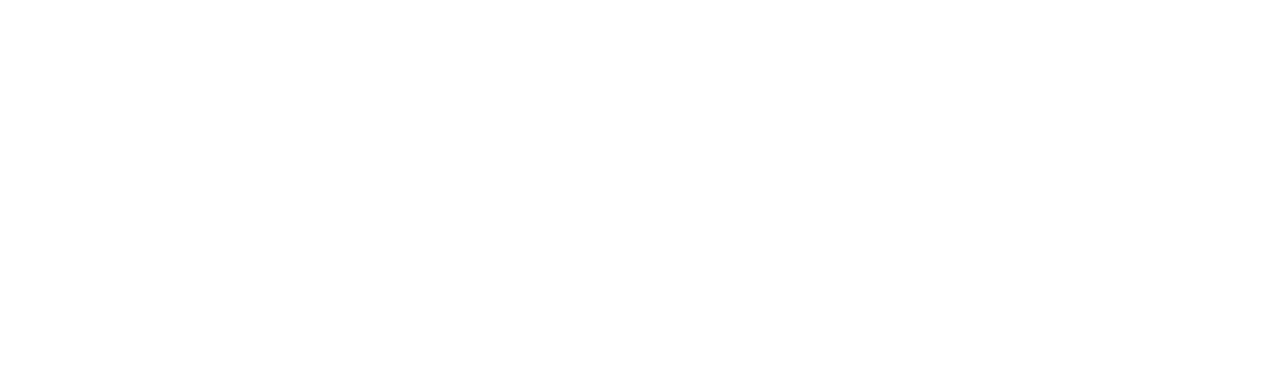
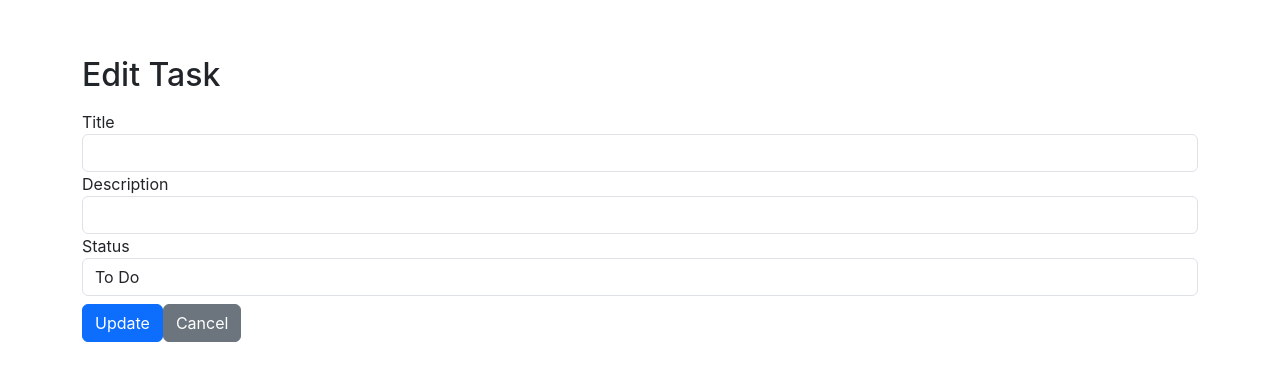
Before and after one commit to KavinduSenesh/Task-Manager, an Angular app in the folder task-manager-frontend/: page /task-form/1 in a window 1280 px wide. Shown: the top 380 px of the page. Built offline with nearby package versions, Linux system fonts and the light colour scheme; no server answers.

Commit message:
Implement reactive form for task management with validation and routing updates

```diff
--- a/task-manager-frontend/src/app/components/task-form/task-form.component.html
+++ b/task-manager-frontend/src/app/components/task-form/task-form.component.html
@@ -1,3 +1,30 @@
 <div class="container mt-4">
-<!--  <h2 class="table table-bordered">{{ isEdit ? 'Edit Task' : 'Add Task' }}</h2>-->
+  <h2 class="table table-bordered">{{ isEdit ? 'Edit Task' : 'Add Task' }}</h2>
+
+  <form [formGroup]="taskForm" (ngSubmit)="onSubmit()">
+    <div class="form-group">
+      <label>Title</label>
+      <input type="text" class="form-control" formControlName="title">
+      <div *ngIf="taskForm.get('title')?.invalid && taskForm.get('title')?.touched" class="text-danger">
+        Title is required
+      </div>
+    </div>
+
+    <div class="form-group">
+      <label>Description</label>
+      <input type="text" class="form-control" formControlName="description">
+    </div>
+
+    <div class="form-group">
+      <label>Status</label>
+      <select class="form-control" formControlName="status">
+        <option value="TO_DO">To Do</option>
+        <option value="PENDING">In Progress</option>
+        <option value="DONE">Done</option>
+      </select>
+    </div>
+
+    <button class="btn btn-primary mt-2" type="submit">{{ isEdit ? 'Update' : 'Save' }}</button>
+    <button class="btn btn-secondary mt-2 ml-2" routerLink="/">Cancel</button>
+  </form>
 </div>
--- a/task-manager-frontend/src/app/components/task-form/task-form.component.ts
+++ b/task-manager-frontend/src/app/components/task-form/task-form.component.ts
@@ -1,11 +1,79 @@
-import { Component } from '@angular/core';
+import {Component, OnInit} from '@angular/core';
+import {FormBuilder, FormGroup, ReactiveFormsModule, Validators} from '@angular/forms';
+import {NgIf} from '@angular/common';
+import {ActivatedRoute, Router, RouterLink} from '@angular/router';
+import {TaskService} from '../../services/task.service';
 
 @Component({
   selector: 'app-task-form',
-  imports: [],
+  imports: [
+    ReactiveFormsModule,
+    NgIf,
+    RouterLink
+  ],
   templateUrl: './task-form.component.html',
   styleUrl: './task-form.component.css'
 })
-export class TaskFormComponent {
+export class TaskFormComponent implements OnInit {
+  taskForm!: FormGroup;
+  id!: number;
+  isEdit: boolean = false;
 
+  constructor(
+    private fb: FormBuilder,
+    private taskService: TaskService,
+    private route: ActivatedRoute,
+    private router: Router
+  ) {}
+
+  ngOnInit() {
+    this.taskForm = this.fb.group({
+      title: ['', [Validators.required, Validators.maxLength(100)]],
+      description: ['', Validators.maxLength(200)],
+      status: ['TO_DO', Validators.required],
+    });
+
+    this.id = this.route.snapshot.params['id'];
+
+    if (this.id){
+      this.isEdit = true;
+      this.taskService.getTaskById(this.id).subscribe(task => {
+        this.taskForm.patchValue({
+          title: task.title,
+          description: task.description,
+          status: task.status
+        });
+      })
+    }
+  }
+
+  protected readonly onsubmit = onsubmit;
+
+  onSubmit() {
+    if (this.taskForm.invalid) {
+      return;
+    }
+
+    const taskData = this.taskForm.value;
+
+    if (this.isEdit){
+      this.taskService.updateTask(this.id, taskData).subscribe(
+        (response) => {
+          this.router.navigate(['/']);
+        },
+        (error) => {
+          console.error('Error updating task:', error);
+        }
+      );
+    }else {
+      this.taskService.createTask(taskData).subscribe(
+        (response) => {
+          this.router.navigate(['/']);
+        },
+        (error) => {
+          console.error('Error creating task:', error);
+        }
+      )
+    }
+  }
 }
--- a/task-manager-frontend/src/app/components/task-list/task-list.component.html
+++ b/task-manager-frontend/src/app/components/task-list/task-list.component.html
@@ -17,12 +17,12 @@
         <td>{{ task.description }}</td>
         <td>{{ task.status }}</td>
         <td>
-          <button class="btn btn-primary" [routerLink]="['/edit-task', task.id]">Edit</button>
+          <button class="btn btn-primary" [routerLink]="['/task-form', task.id]">Edit</button>
           <button class="btn btn-danger" (click)="deleteTask(task.id)">Delete</button>
         </td>
       </tr>
     </tbody>
   </table>
 
-  <button class="btn btn-success" routerLink="/add-task">Add Task</button>
+  <button class="btn btn-success" routerLink="/task-form">Add Task</button>
 </div>
```
